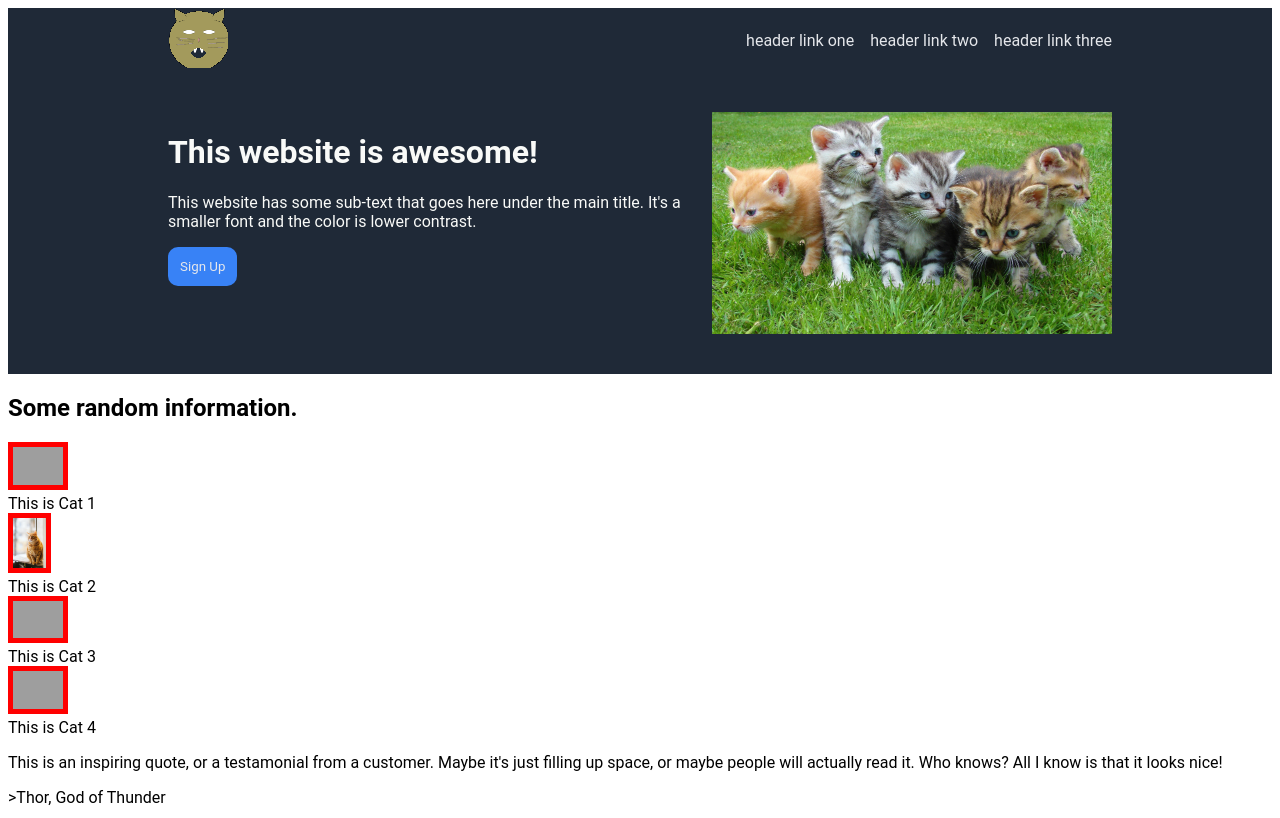
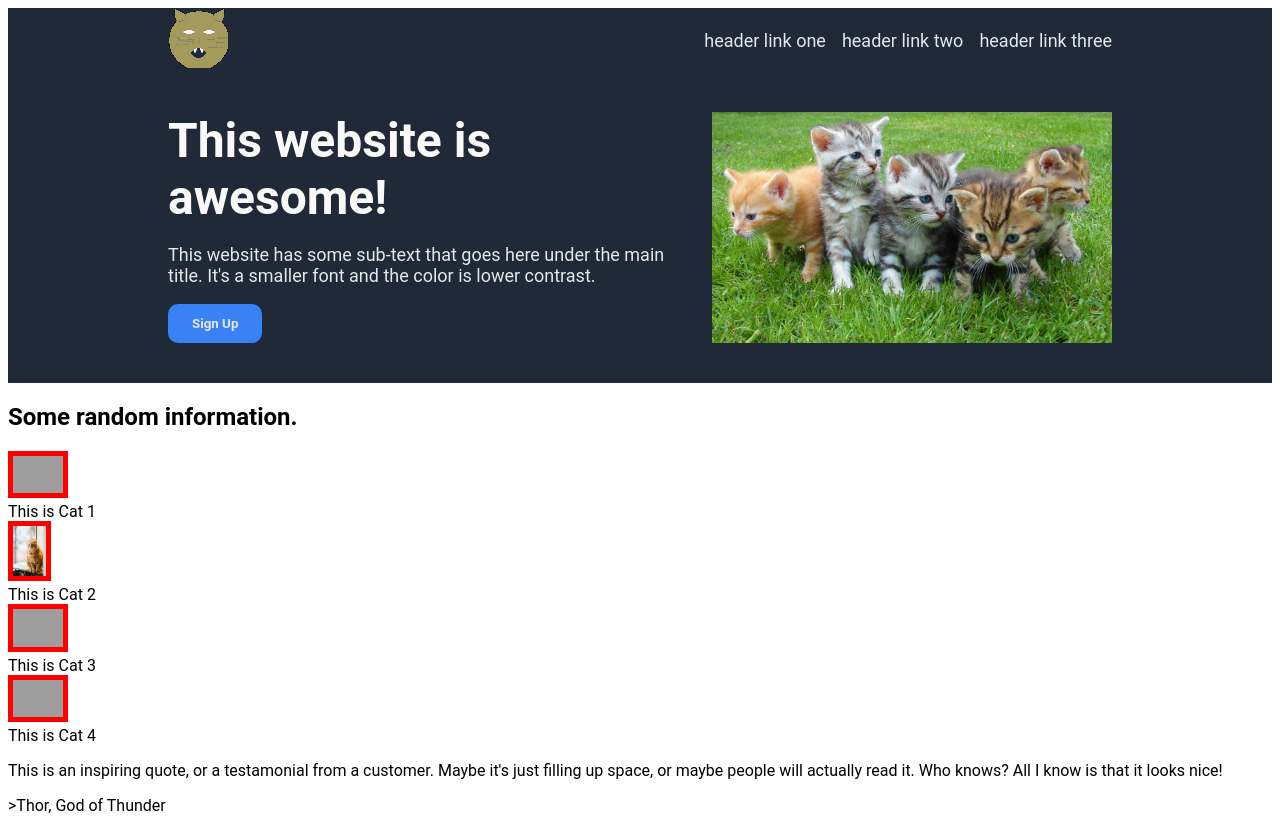
Before and after one commit to Johnnywrightiv/odin-landing-page, a plain HTML site: page index.html in a window 1280 px wide. Shown: the top 818 px of the page. Drawn offline with Linux system fonts and the light colour scheme; grey boxes are pictures that could not be loaded.

Commit message:
Finished with header (navigation, logo, and hero text/font/button)

```diff
--- a/style.css
+++ b/style.css
@@ -63,5 +63,18 @@ a {
     color:hsl(220, 13%, 91%);
     border-radius: 10px;
     border: none;
-    padding: 12px;
+    padding: 12px 24px;
+    font-weight: 600;
 }
+
+h1 {
+    margin: 0;
+    font-size: 48px;
+    font-weight: "extra-bold";
+}
+
+.hero .container p,
+.nav-links {
+    font-size: 18px;
+    color: hsl(220, 13%, 91%)
+}
```
